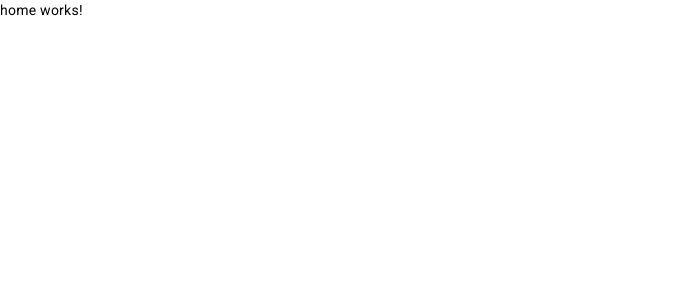
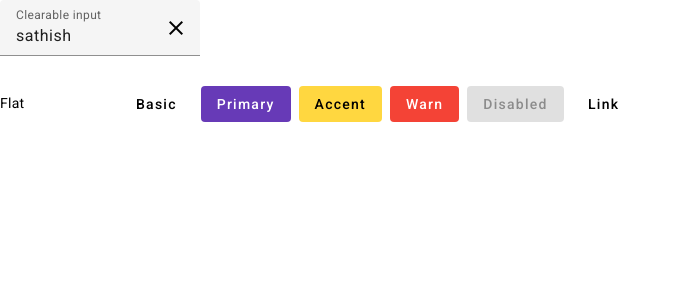
Before and after one commit to Ponpandiyan-S4787/Authentication-with-Firebase, an Angular app: page / in a window 1280 px wide. Shown: the top 300 px of the page, without its empty margins (0-680 px from the left). Built offline with nearby package versions, Linux system fonts and the light colour scheme.

Commit message:
add angular material

```diff
--- a/src/app/app.config.ts
+++ b/src/app/app.config.ts
@@ -3,7 +3,12 @@ import { provideRouter } from '@angular/router';
 
 import { routes } from './app.routes';
 import { provideAnimationsAsync } from '@angular/platform-browser/animations/async';
+import { provideAnimations } from '@angular/platform-browser/animations';
 
 export const appConfig: ApplicationConfig = {
-  providers: [provideRouter(routes), provideAnimationsAsync()]
+  providers: [
+    provideRouter(routes),
+    provideAnimationsAsync(),
+    provideAnimations(),
+  ],
 };
--- a/src/app/pages/home/home.component.html
+++ b/src/app/pages/home/home.component.html
@@ -1 +1,21 @@
-<p>home works!</p>
+<mat-form-field class="example-form-field">
+  <mat-label>Clearable input</mat-label>
+  <input matInput type="text" [(ngModel)]="value" />
+  @if (value) {
+  <button matSuffix mat-icon-button aria-label="Clear" (click)="value = ''">
+    <mat-icon>close</mat-icon>
+  </button>
+  }
+</mat-form-field>
+
+<section>
+  <div class="example-label">Flat</div>
+  <div class="example-button-row">
+    <button mat-flat-button>Basic</button>
+    <button mat-flat-button color="primary">Primary</button>
+    <button mat-flat-button color="accent">Accent</button>
+    <button mat-flat-button color="warn">Warn</button>
+    <button mat-flat-button disabled>Disabled</button>
+    <a mat-flat-button href="https://www.google.com/" target="_blank">Link</a>
+  </div>
+</section>
--- a/src/app/pages/home/home.component.scss
+++ b/src/app/pages/home/home.component.scss
@@ -0,0 +1,35 @@
+.example-form-field {
+  width: 200px;
+}
+
+section {
+  display: table;
+}
+
+.example-label {
+  display: table-cell;
+  font-size: 14px;
+  margin-left: 8px;
+  min-width: 120px;
+}
+
+.example-button-row {
+  display: table-cell;
+  max-width: 600px;
+}
+
+.example-button-row .mat-mdc-button-base {
+  margin: 8px 8px 8px 0;
+}
+
+.example-flex-container {
+  display: flex;
+  justify-content: space-between;
+  flex-wrap: wrap;
+}
+
+.example-button-container {
+  display: flex;
+  justify-content: center;
+  width: 120px;
+}
--- a/src/app/pages/home/home.component.ts
+++ b/src/app/pages/home/home.component.ts
@@ -1,12 +1,23 @@
 import { Component } from '@angular/core';
+import { FormsModule } from '@angular/forms';
+import { MatFormFieldModule } from '@angular/material/form-field';
+import { MatInputModule } from '@angular/material/input';
+import { MatIconModule } from '@angular/material/icon';
+import { MatButtonModule } from '@angular/material/button';
 
 @Component({
   selector: 'pms-home',
   standalone: true,
-  imports: [],
+  imports: [
+    MatFormFieldModule,
+    MatInputModule,
+    FormsModule,
+    MatButtonModule,
+    MatIconModule,
+  ],
   templateUrl: './home.component.html',
-  styleUrl: './home.component.scss'
+  styleUrl: './home.component.scss',
 })
 export class HomeComponent {
-
+  value = 'sathish';
 }
--- a/src/styles.scss
+++ b/src/styles.scss
@@ -1,4 +1,12 @@
 /* You can add global styles to this file, and also import other style files */
+@import "@angular/material/prebuilt-themes/deeppurple-amber.css";
 
-html, body { height: 100%; }
-body { margin: 0; font-family: Roboto, "Helvetica Neue", sans-serif; }
+html,
+body {
+  height: 100%;
+}
+body {
+  margin: 0;
+  box-sizing: border-box;
+  font-family: Roboto, "Helvetica Neue", sans-serif;
+}
```
